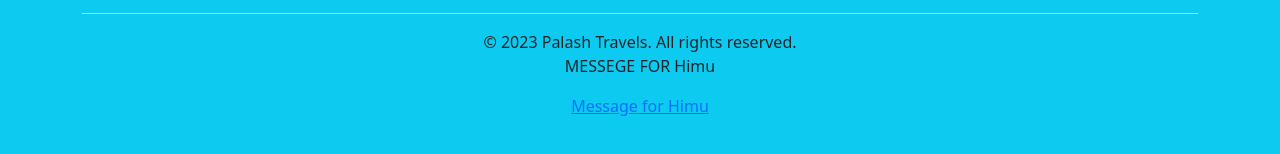
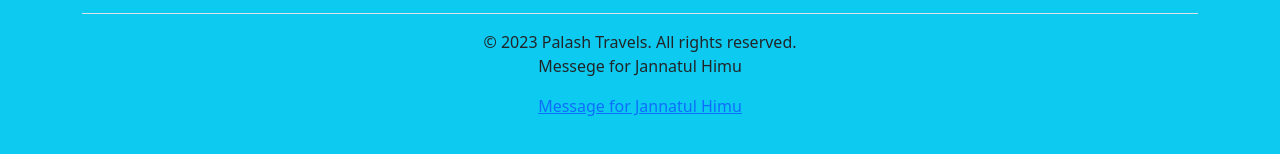
Before and after one commit to mahmudulhasanadil/palash-travels, a plain HTML site: page index.html in a window 1280 px wide. Shown: the part 1138-1292 px from the top of the page. Drawn offline with nearby package versions, Linux system fonts and the light colour scheme.

Commit message:
Update message link for Jannatul Himu

```diff
--- a/index.html
+++ b/index.html
@@ -187,7 +187,7 @@
         </div>
     </div>
 
-<p>MESSEGE FOR Himu</p><a href="https://mahmudulhasanadil.github.io/messege-for-himu/">Message for Himu</a></p>
+<p>Messege for Jannatul Himu</p><a href="https://mahmudulhasanadil.github.io/messege-for-jannatul-himu/">Message for Jannatul Himu</a></p>
 
 
 </footer>
```
